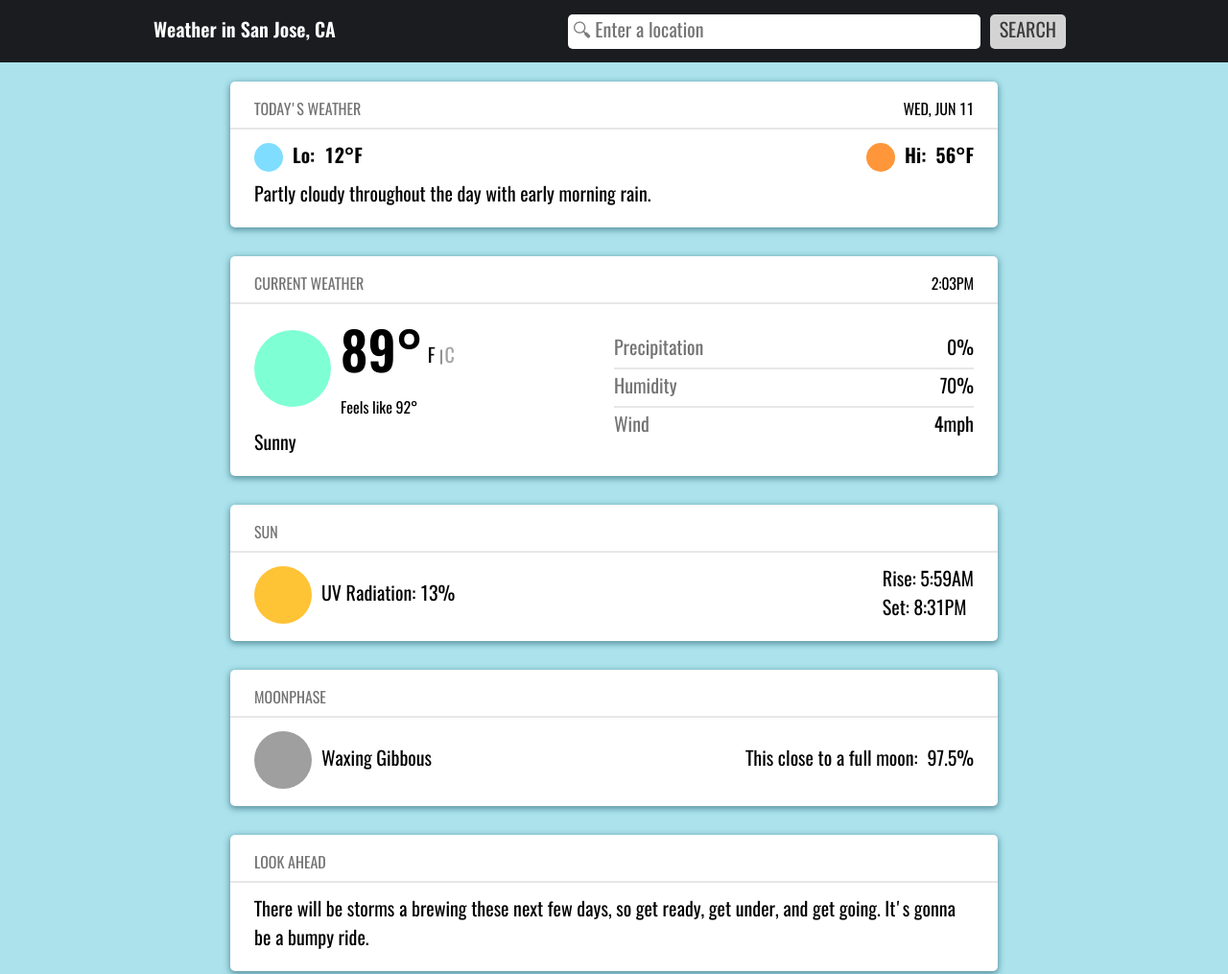
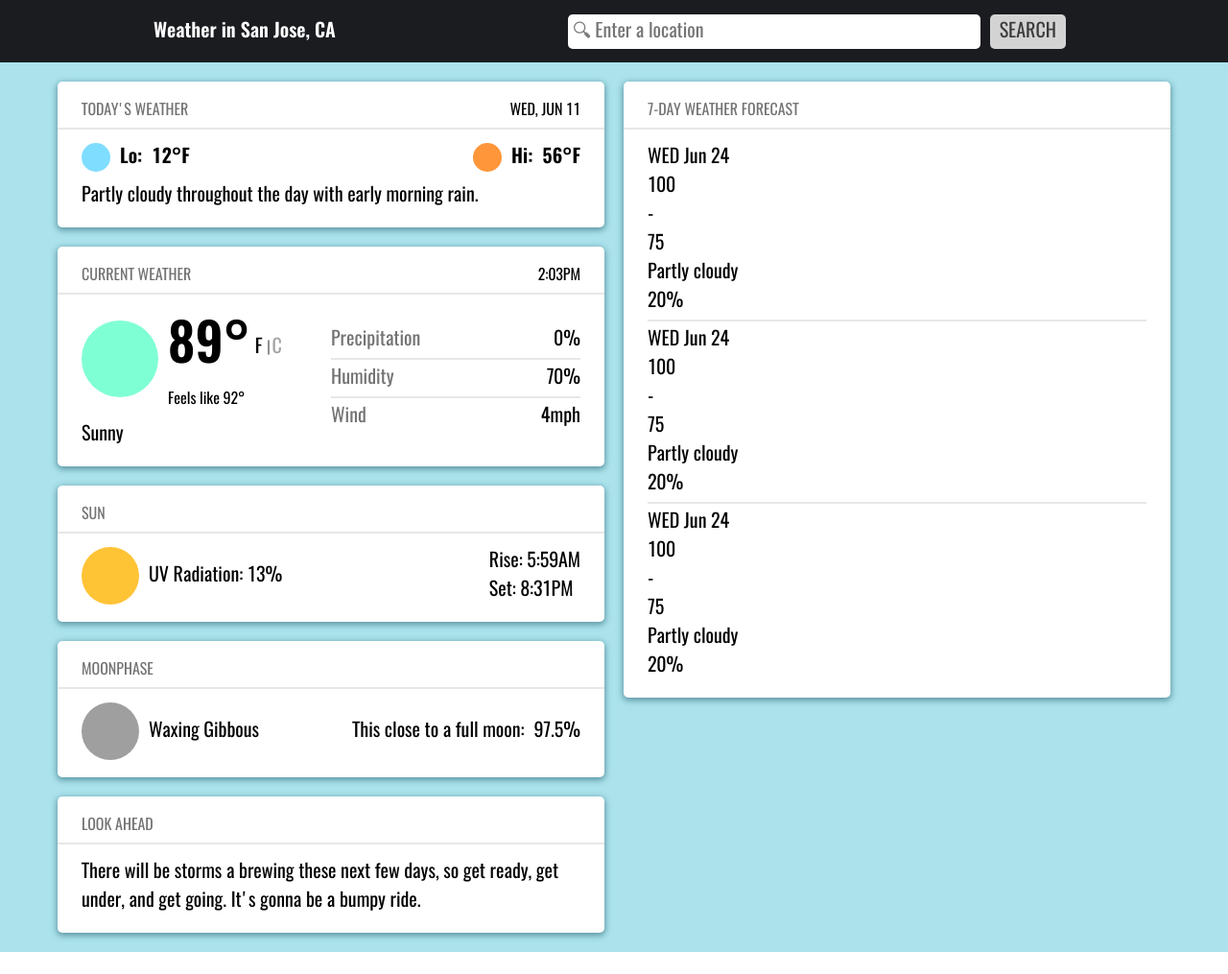
Before and after one commit to tylersemel/simple-weather-app, a website built with webpack: page src/template.html in a window 1280 px wide. Shown: the top 1015 px of the page at 96% size. After the commit the page ends 992 px from the top, so only its background shows below. Built offline with nearby package versions, Linux system fonts and the light colour scheme; no server answers.

Commit message:
Split cards into columns for visibility

```diff
--- a/src/controller.js
+++ b/src/controller.js
@@ -39,6 +39,8 @@ export class Controller {
         wind: currentWeatherData.windspeed,
         moon: currentWeatherData.moonphase,
         dateTime: currentWeatherData.datetime,
+        sunrise: currentWeatherData.sunrise,
+        sunset: currentWeatherData.sunset,
       });
 
       if (data.days.length >= NEXT_DAYS) {
@@ -58,6 +60,8 @@ export class Controller {
             moon: dayIdxData.moonphase,
             date: dayIdxData.datetime,
             description: dayIdxData.description,
+            sunrise: dayIdxData.sunrise,
+            sunset: dayIdxData.sunset,
           });
 
           days.push(weather);
--- a/src/index.js
+++ b/src/index.js
@@ -1,9 +1,9 @@
 import "./styles.css";
-import { Controller } from "./controller.js";
+// import { Controller } from "./controller.js";
 
-const controller = new Controller();
+// const controller = new Controller();
 
-const forecast = await controller.createWeatherForecast(
-  "San Diego, California",
-);
-console.log(forecast);
+// const forecast = await controller.createWeatherForecast(
+//   "San Diego, California",
+// );
+// console.log(forecast);
--- a/src/styles.css
+++ b/src/styles.css
@@ -206,7 +206,7 @@ input[type="text"] {
 }
 
 .header {
-  position: sticky;
+  /* position: sticky; */
   top: 0;
 
   padding: 5px 10px;
@@ -297,19 +297,6 @@ input[type="text"] {
   font-family: var(--font-bold);
 }
 
-/* Contains all main section */
-.main-container {
-  padding: 0 20px;
-  width: 100%;
-  min-width: 100px;
-  background-color: var(--color-light-cyan);
-  display: grid;
-  grid-template-columns: minmax(100px, 800px);
-  grid-template-rows: 1fr;
-  justify-content: center;
-  align-items: start;
-}
-
 .intro-search {
   margin: 20px;
   justify-self: center;
@@ -322,17 +309,41 @@ input[type="text"] {
   justify-content: center;
   align-items: center;
 }
+/* Contains all main section */
+.main-container {
+  padding: 0 20px;
+  width: 100%;
+  min-width: 100px;
+  background-color: var(--color-light-cyan);
+  display: grid;
+  grid-template-columns: minmax(100px, 1160px);
+  grid-template-rows: 1fr;
+  justify-content: center;
+  align-items: start;
+}
 
 /* Contains all cards*/
 .weather-cards {
   width: 100%;
   margin: 20px 0;
-  display: flex;
+  /* display: flex;
   flex-direction: row;
   flex-wrap: wrap;
-  gap: 30px;
-  justify-content: center;
-  align-items: start;
+  gap: 30px; */
+  display: grid;
+  grid-template-columns: repeat(auto-fit, minmax(400px, 1fr));
+  gap: 1rem;
+}
+/*
+.column {
+  flex-grow: 1;
+  flex-basis: 500px;
+} */
+
+.left-cards {
+  display: flex;
+  flex-direction: column;
+  gap: 1rem;
 }
 
 /* Apply to all cards */
@@ -433,6 +444,7 @@ input[type="text"] {
 .card.current-weather .card-body {
   display: flex;
   flex-direction: row;
+  flex-wrap: wrap;
   justify-content: space-between;
   align-items: center;
   gap: 30px;
@@ -590,18 +602,17 @@ input[type="text"] {
 /* Weekly Forecast Card */
 
 .card.forecast {
-  width: 100%;
+  /* width: 48%; */
+  height: fit-content;
 }
-
+/*
 .card.forecast .card-body {
   width: 100%;
-  /* height: 150px; */
   display: flex;
   flex-direction: row;
   flex-wrap: wrap;
   gap: 15px;
   justify-content: center;
-  /* align-items: center; */
 }
 
 .card.forecast .card-body {
@@ -653,4 +664,4 @@ input[type="text"] {
 .card.forecast .card-body .day .hi-lo-temp {
   display: flex;
   flex-direction: row;
-}
+} */
--- a/src/template.html
+++ b/src/template.html
@@ -33,6 +33,7 @@
       </div>
       <div class="main-container">
         <main class="weather-cards">
+          <div class="column left-cards">
             <div class="card today">
               <div class="today-top subheader">
                 <span>TODAY'S WEATHER</span>
@@ -49,7 +50,6 @@
                   </div>
                   <div class="temp hi">
                     <div class="icon"></div>
-
                     <span>Hi:</span>
                     <span class="hi-degree">56°F</span>
                   </div>
@@ -93,13 +93,11 @@
                 <div class="card-right">
                   <div class="precip-info">
                     <span>Precipitation</span>
-
                     <span class="precipitation">0%</span>
                   </div>
                   <hr />
                   <div class="humidity-info">
                     <span>Humidity</span>
-
                     <span class="humidity">70%</span>
                   </div>
                   <hr />
@@ -161,7 +159,8 @@
                 >
               </div>
             </div>
-          <div class="card forecast">
+          </div>
+          <div class="column card forecast">
             <div class="subheader">
               <span>7-DAY WEATHER FORECAST</span>
             </div>
--- a/src/view.js
+++ b/src/view.js
@@ -9,6 +9,12 @@
     - Expose methods for updating display
  */
 
+//main page
 export class WeatherView {
   constructor() {}
+
+  createTemplate() {
+    const template = document.createElement("template");
+    template.innerHTML = ``;
+  }
 }
--- a/src/weather.js
+++ b/src/weather.js
@@ -60,6 +60,8 @@ class AbstractWeather {
     this.humidity = data.humidity;
     this.wind = data.wind;
     this.moon = new Moonphase(data.moon);
+    this.sunrise = data.sunrise;
+    this.sunset = data.sunset;
   }
 }
 
```
Lines whose indentation alone changed are shown as unchanged.
